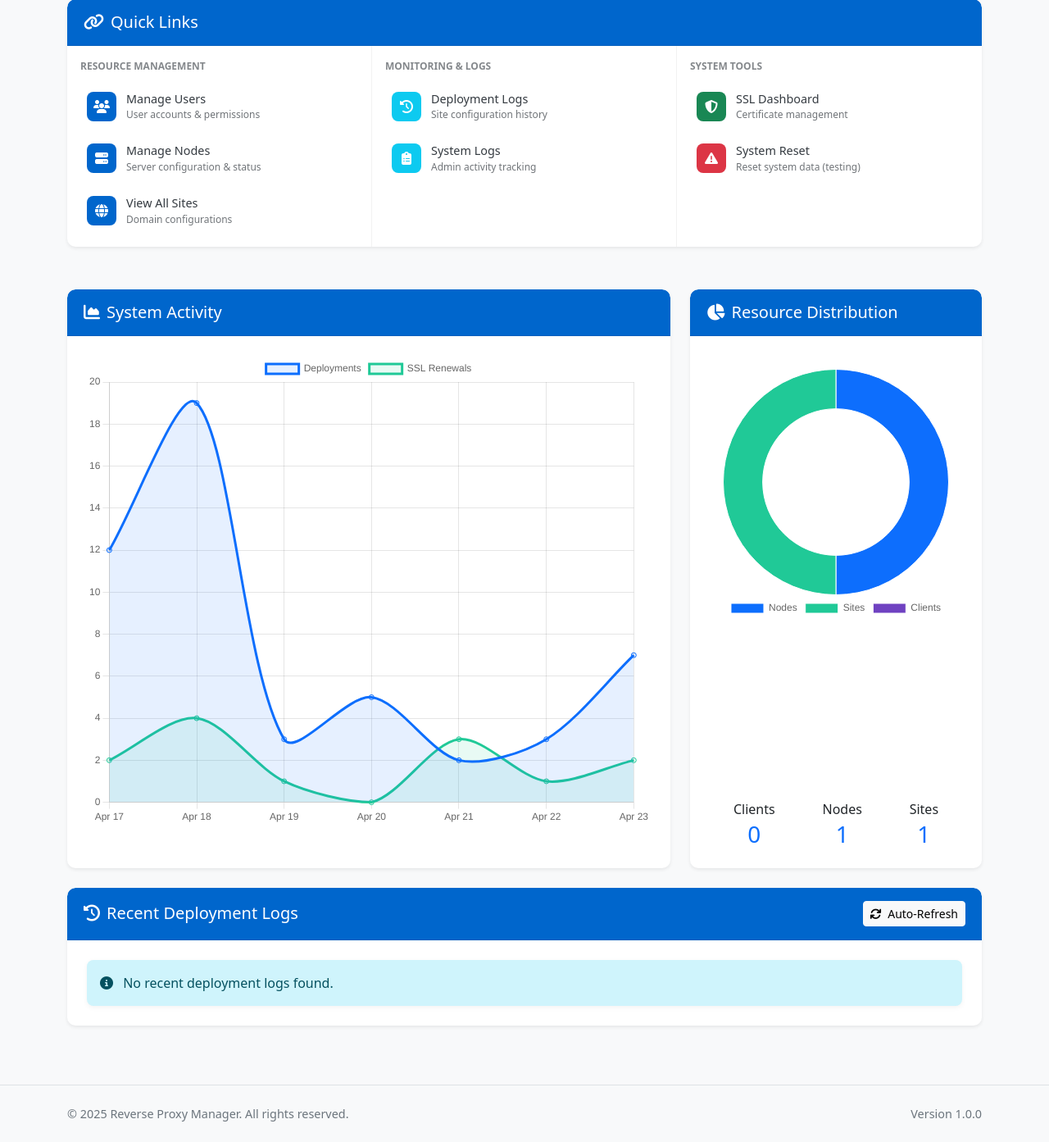
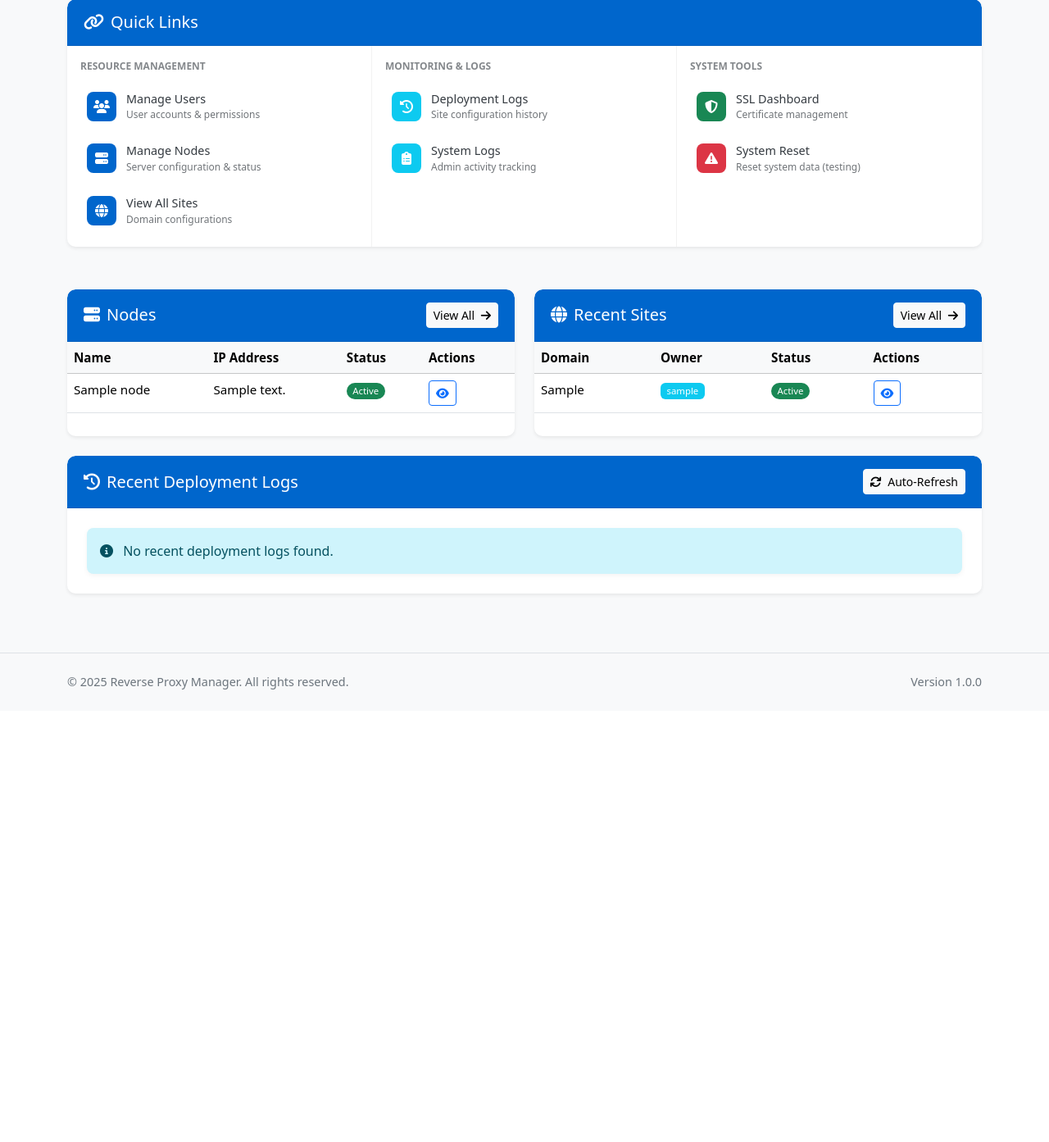
Before and after one commit to fabriziosalmi/reverse-proxy-manager, a Flask app: page /admin/dashboard in a window 1280 px wide. Shown: the part 547-1940 px from the top of the page at 82% size. After the commit the page ends 1388 px from the top, so only its background shows below. Run offline with Flask 3, Linux system fonts and the light colour scheme; a user stored in the database is signed in; tables that the repository leaves empty hold one stand-in row (values such as "Sample post").

Commit message:
feat: Update admin dashboard to display recent nodes and sites with improved layout

```diff
--- a/app/controllers/admin.py
+++ b/app/controllers/admin.py
@@ -42,6 +42,12 @@ def dashboard():
 
     # Get the latest deployment logs
     latest_logs = DeploymentLog.query.order_by(DeploymentLog.created_at.desc()).limit(10).all()
+
+    # Get nodes for nodes list
+    nodes = Node.query.order_by(Node.name).limit(5).all()
+
+    # Get recent sites for sites list
+    sites = Site.query.order_by(Site.created_at.desc()).limit(5).all()
 
     return render_template('admin/dashboard.html',
                            user_count=user_count,
@@ -52,7 +58,9 @@ def dashboard():
                            latest_logs=latest_logs,
                            now=now,
                            error_log_count=error_log_count,
-                           ssl_expiring_count=ssl_expiring_count)
+                           ssl_expiring_count=ssl_expiring_count,
+                           nodes=nodes,
+                           sites=sites)
 
 # User Management
 @admin.route('/users')
--- a/app/templates/admin/dashboard.html
+++ b/app/templates/admin/dashboard.html
@@ -173,42 +173,112 @@
         </div>
     </div>
 
-    <!-- Stats Overview (Metrics with Chart) -->
+    <!-- Stats Overview (Nodes and Sites Lists) -->
     <div class="row g-4 mb-4">
-        <div class="col-lg-8">
+        <div class="col-lg-6">
             <div class="card shadow-sm border-0 h-100">
-                <div class="card-header bg-primary text-white">
-                    <h3 class="card-title h5 mb-0"><i class="fas fa-chart-area me-2"></i>System Activity</h3>
+                <div class="card-header bg-primary text-white d-flex justify-content-between align-items-center">
+                    <h3 class="card-title h5 mb-0"><i class="fas fa-server me-2"></i>Nodes</h3>
+                    <a href="{{ url_for('admin.list_nodes') }}" class="btn btn-sm btn-light">
+                        View All <i class="fas fa-arrow-right ms-1"></i>
+                    </a>
                 </div>
-                <div class="card-body">
-                    <canvas id="activityChart" height="250"></canvas>
+                <div class="card-body p-0">
+                    {% if nodes %}
+                    <div class="table-responsive">
+                        <table class="table table-hover mb-0">
+                            <thead class="table-light">
+                                <tr>
+                                    <th>Name</th>
+                                    <th>IP Address</th>
+                                    <th>Status</th>
+                                    <th>Actions</th>
+                                </tr>
+                            </thead>
+                            <tbody>
+                                {% for node in nodes %}
+                                <tr>
+                                    <td>{{ node.name }}</td>
+                                    <td>{{ node.ip_address }}</td>
+                                    <td>
+                                        <span class="badge rounded-pill {% if node.is_active %}bg-success{% else %}bg-danger{% endif %}">
+                                            {{ 'Active' if node.is_active else 'Inactive' }}
+                                        </span>
+                                    </td>
+                                    <td>
+                                        <a href="{{ url_for('admin.view_node', node_id=node.id) }}" class="btn btn-sm btn-outline-primary">
+                                            <i class="fas fa-eye"></i>
+                                        </a>
+                                    </td>
+                                </tr>
+                                {% endfor %}
+                            </tbody>
+                        </table>
+                    </div>
+                    {% else %}
+                    <div class="alert alert-info m-3">
+                        <i class="fas fa-info-circle me-2"></i> No nodes available.
+                        <a href="{{ url_for('admin.new_node') }}" class="alert-link">Add your first node</a>.
+                    </div>
+                    {% endif %}
                 </div>
             </div>
         </div>
 
-        <div class="col-lg-4">
+        <div class="col-lg-6">
             <div class="card shadow-sm border-0 h-100">
-                <div class="card-header bg-primary text-white">
-                    <h3 class="card-title h5 mb-0"><i class="fas fa-chart-pie me-2"></i>Resource Distribution</h3>
+                <div class="card-header bg-primary text-white d-flex justify-content-between align-items-center">
+                    <h3 class="card-title h5 mb-0"><i class="fas fa-globe me-2"></i>Recent Sites</h3>
+                    <a href="{{ url_for('admin.list_sites') }}" class="btn btn-sm btn-light">
+                        View All <i class="fas fa-arrow-right ms-1"></i>
+                    </a>
                 </div>
-                <div class="card-body d-flex flex-column justify-content-between">
-                    <div class="text-center my-3">
-                        <canvas id="distributionChart" height="180"></canvas>
+                <div class="card-body p-0">
+                    {% if sites %}
+                    <div class="table-responsive">
+                        <table class="table table-hover mb-0">
+                            <thead class="table-light">
+                                <tr>
+                                    <th>Domain</th>
+                                    <th>Owner</th>
+                                    <th>Status</th>
+                                    <th>Actions</th>
+                                </tr>
+                            </thead>
+                            <tbody>
+                                {% for site in sites %}
+                                <tr>
+                                    <td>{{ site.domain }}</td>
+                                    <td>
+                                        {% if site.owner %}
+                                        <span class="badge bg-info">{{ site.owner.username }}</span>
+                                        {% else %}
+                                        <span class="badge bg-secondary">System</span>
+                                        {% endif %}
+                                    </td>
+                                    <td>
+                                        <span class="badge rounded-pill {% if site.is_active %}bg-success{% else %}bg-danger{% endif %}">
+                                            {{ 'Active' if site.is_active else 'Inactive' }}
+                                        </span>
+                                        {% if site.is_blocked %}
+                                        <span class="badge rounded-pill bg-warning text-dark">Blocked</span>
+                                        {% endif %}
+                                    </td>
+                                    <td>
+                                        <a href="{{ url_for('admin.view_site', site_id=site.id) }}" class="btn btn-sm btn-outline-primary">
+                                            <i class="fas fa-eye"></i>
+                                        </a>
+                                    </td>
+                                </tr>
+                                {% endfor %}
+                            </tbody>
+                        </table>
                     </div>
-                    <div class="d-flex justify-content-around mt-3">
-                        <div class="text-center">
-                            <h6 class="mb-1">Clients</h6>
-                            <p class="h3 text-primary mb-0">{{ user_count }}</p>
-                        </div>
-                        <div class="text-center">
-                            <h6 class="mb-1">Nodes</h6>
-                            <p class="h3 text-primary mb-0">{{ node_count }}</p>
-                        </div>
-                        <div class="text-center">
-                            <h6 class="mb-1">Sites</h6>
-                            <p class="h3 text-primary mb-0">{{ site_count }}</p>
-                        </div>
+                    {% else %}
+                    <div class="alert alert-info m-3">
+                        <i class="fas fa-info-circle me-2"></i> No sites available.
                     </div>
+                    {% endif %}
                 </div>
             </div>
         </div>
```
Also changed, not shown: app/templates/client/dashboard.html (+15 -3 lines), app/templates/client/sites/list.html (+15 -3 lines).
